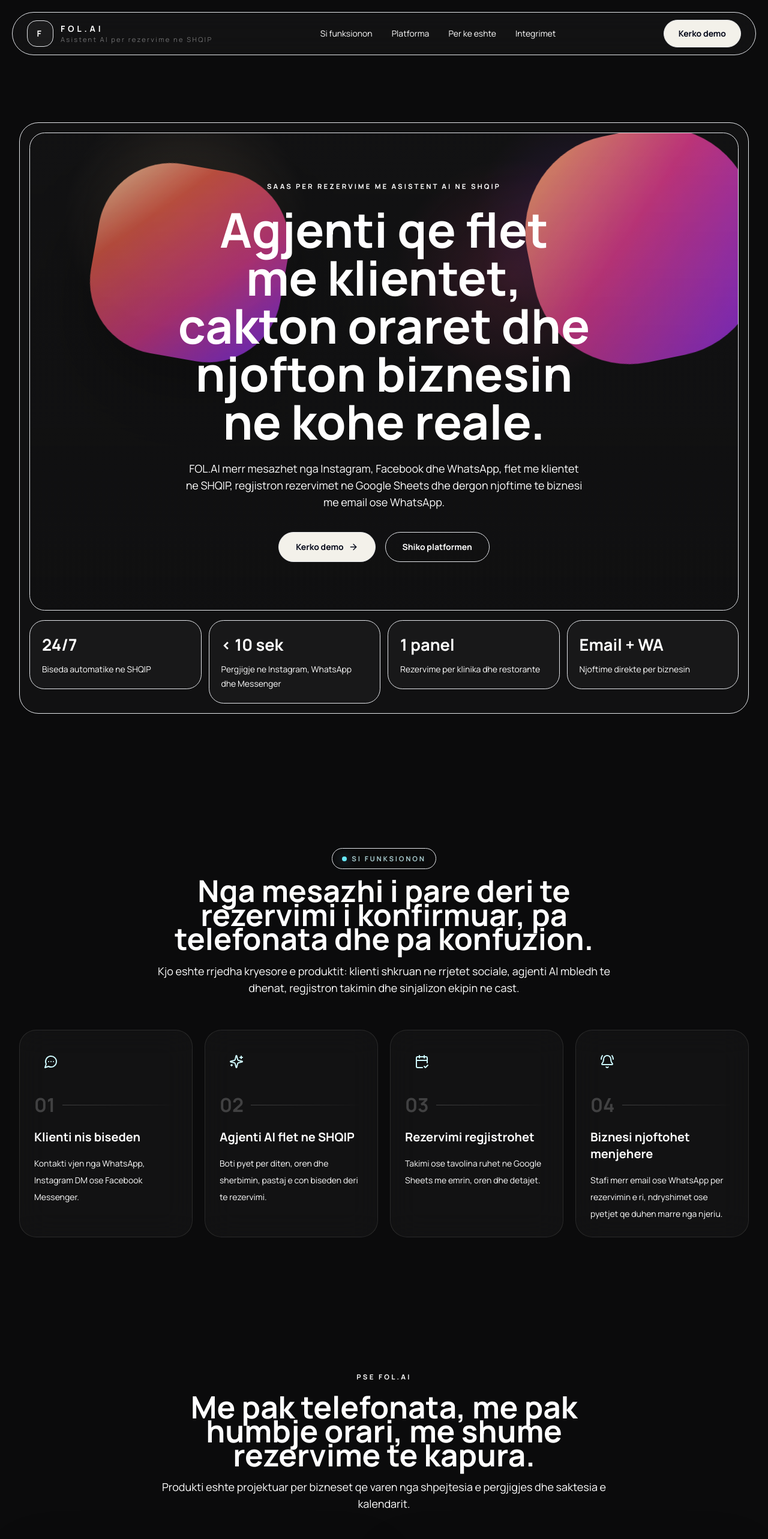
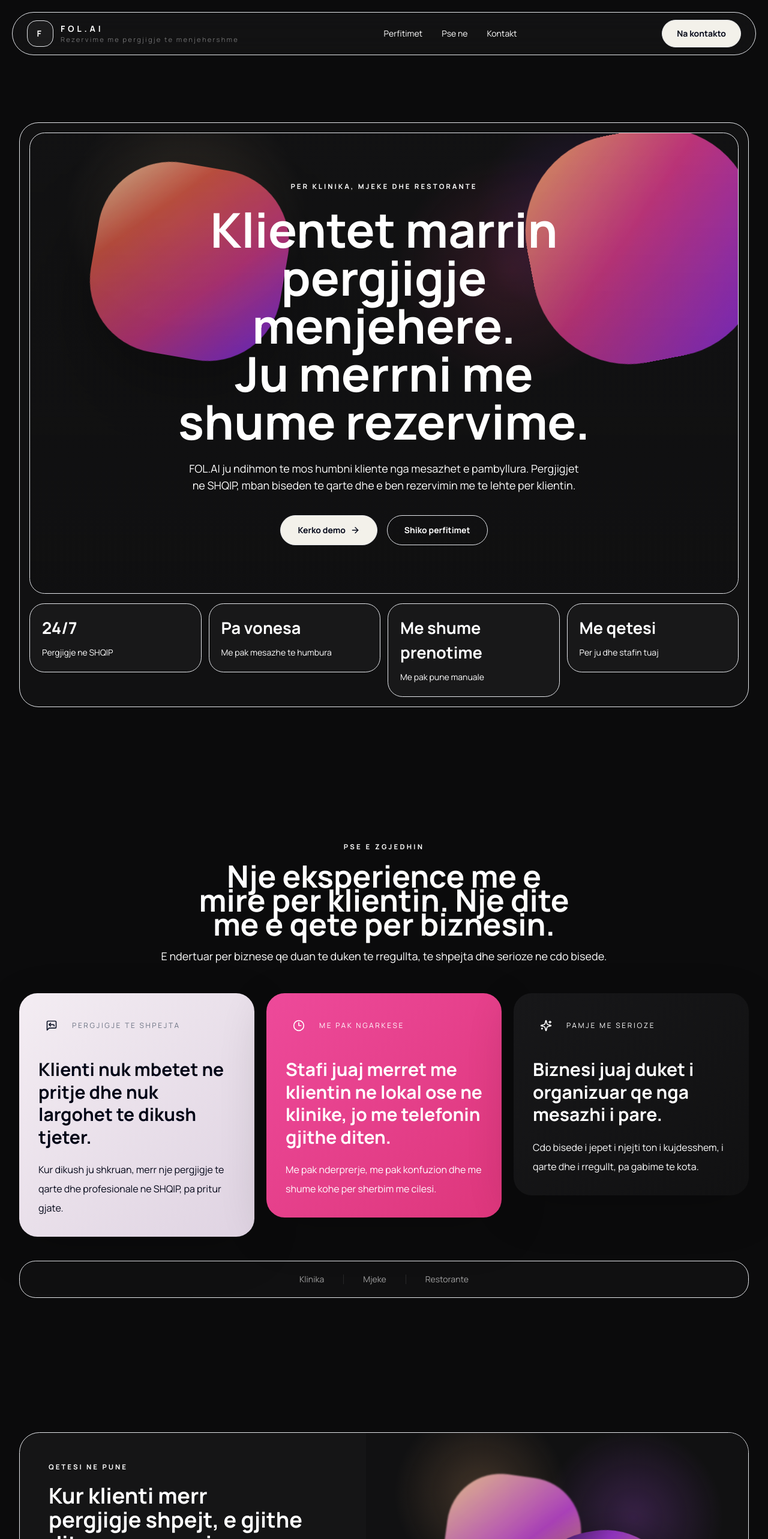
Before and after one commit to cng13m/FOLAI, a Next.js app: page / in a window 1280 px wide. Shown: the top 2566 px of the page at 60% size. Built offline with nearby package versions, Linux system fonts and the light colour scheme.

Commit message:
Refine landing page layout and messaging

```diff
--- a/components/landing/feature-panels-section.jsx
+++ b/components/landing/feature-panels-section.jsx
@@ -1,13 +1,13 @@
 "use client";
 
 import { motion } from "framer-motion";
-import { BarChart3, BellRing, ChevronRight, DatabaseZap } from "lucide-react";
+import { CheckCircle2, ChevronRight, HeartHandshake, ShieldCheck } from "lucide-react";
 import { Reveal } from "@/components/ui/reveal";
 import { SectionShell } from "@/components/ui/section-shell";
 
 const points = [
-  { icon: DatabaseZap, label: "Google Sheets si backend i pare" },
-  { icon: BellRing, label: "Njoftime me email dhe WhatsApp per stafin" }
+  { icon: CheckCircle2, label: "Pergjigje te qarta dhe te qendrueshme" },
+  { icon: ShieldCheck, label: "Me pak gabime ne komunikim" }
 ];
 
 export function FeaturePanelsSection() {
@@ -18,14 +18,13 @@ export function FeaturePanelsSection() {
           <div className="grid gap-0 lg:grid-cols-[0.95fr_1.05fr]">
             <div className="p-8 sm:p-10 lg:p-12">
               <div className="text-[0.72rem] font-semibold uppercase tracking-[0.26em] text-white/36">
-                Platforma baze
+                Qetesi ne pune
               </div>
               <h2 className="font-display mt-5 max-w-xl text-balance text-3xl font-semibold leading-tight text-white sm:text-4xl">
-                Nje MVP i forte qe nis me kanalet sociale dhe nje sistem te thjeshte rezervimesh.
+                Kur klienti merr pergjigje shpejt, e gjithe dita ecen me mire.
               </h2>
               <p className="mt-5 max-w-xl text-base leading-8 text-white/56">
-                Mund ta nisni pa software te rende: asistenti AI mbledh kerkesen, kontrollon rregullat e biznesit,
-                shkruan ne Google Sheets dhe njofton pronarin ose recepsionin.
+                Me pak nderprerje, me pak stres per stafin dhe me shume rend ne menyren si hyn rezervimi.
               </p>
 
               <div className="mt-12 flex flex-wrap gap-10">
@@ -65,16 +64,15 @@ export function FeaturePanelsSection() {
       <Reveal delay={0.1}>
         <div className="mt-10 grid gap-5 lg:grid-cols-[1.05fr_0.95fr]">
           <div className="overflow-hidden rounded-[2rem] border border-white/8 bg-[#121213] p-8 sm:p-10">
-            <div className="text-[0.72rem] font-semibold uppercase tracking-[0.26em] text-white/36">Kanale dhe role</div>
+            <div className="text-[0.72rem] font-semibold uppercase tracking-[0.26em] text-white/36">Cfare ndjen klienti</div>
             <h3 className="font-display mt-5 max-w-lg text-3xl font-semibold leading-tight text-white">
-              I njejti motor mund te sherbeje klinika mjekesore dhe restorante me rregulla te ndryshme.
+              Nje bisede e thjeshte, e shpejte dhe pa paqartesi.
             </h3>
             <p className="mt-5 max-w-xl text-base leading-8 text-white/56">
-              Per mjeket, flow-i fokusohet te konsultat, rikthimet dhe oret e mjekut. Per restorantet, fokusohet te
-              tavolinat, numri i personave dhe oraret e pikut.
+              Klienti e kupton shpejt cfare duhet te beje, ju merrni nje kerkese me te plote dhe cdo hap duket me profesional.
             </p>
             <div className="mt-10 inline-flex items-center gap-2 rounded-full border border-white/10 px-4 py-2 text-sm text-white/62">
-              Instagram, Facebook Messenger, WhatsApp
+              E qarte, e sjellshme, ne SHQIP
               <ChevronRight className="h-4 w-4" />
             </div>
           </div>
@@ -86,14 +84,14 @@ export function FeaturePanelsSection() {
               <div className="relative z-10 flex h-full min-h-[320px] items-end p-8">
                 <div className="w-full rounded-[1.7rem] border border-white/10 bg-black/25 p-6 backdrop-blur-xl">
                   <div className="flex items-center justify-between text-xs uppercase tracking-[0.24em] text-white/42">
-                    <span>Example booking log</span>
-                    <BarChart3 className="h-4 w-4 text-white/50" />
+                    <span>Ndjesia qe mbetet</span>
+                    <HeartHandshake className="h-4 w-4 text-white/50" />
                   </div>
                   <div className="mt-6 space-y-3">
                     {[
-                      "Dentist | Arber K. | E premte 10:30 | Kontroll",
-                      "Restaurant | 4 persona | Sot 20:00 | Emri: Bora",
-                      "Clinic | Rikthim | E hene 09:15 | Dr. Leka"
+                      "Pergjigje e shpejte",
+                      "Rezervim me me pak mundim",
+                      "Sherbim qe duket me serioz"
                     ].map((row) => (
                       <div key={row} className="rounded-2xl border border-white/8 bg-white/[0.04] px-4 py-3 text-sm text-white/72">
                         {row}
--- a/components/landing/final-cta-section.jsx
+++ b/components/landing/final-cta-section.jsx
@@ -9,21 +9,20 @@ export function FinalCtaSection() {
       <Reveal>
         <div className="rounded-[2rem] border border-white/8 bg-[linear-gradient(135deg,#121213_0%,#171719_100%)] px-6 py-12 sm:px-10 sm:py-14 lg:px-14">
           <div className="mx-auto max-w-3xl text-center">
-            <div className="text-[0.72rem] font-semibold uppercase tracking-[0.26em] text-white/38">Hapi i radhes</div>
+            <div className="text-[0.72rem] font-semibold uppercase tracking-[0.26em] text-white/38">Le ta provojme</div>
             <h2 className="font-display mt-5 text-balance text-3xl font-semibold leading-tight text-white sm:text-4xl lg:text-[3.15rem]">
-              Ky koncept eshte gati te kthehet ne nje MVP te vertete per mjeke dhe restorante.
+              Nese doni me pak rremuje dhe me shume rezervime, ky eshte nje hap i mire per biznesin tuaj.
             </h2>
             <p className="mx-auto mt-5 max-w-2xl text-base leading-8 text-white/56 sm:text-lg">
-              Faza e pare mund te ndertohet me integrime me inbox-et sociale, logjike rezervimi per biznesin,
-              Google Sheets si datastore dhe njoftime operative me email ose WhatsApp.
+              E pershtatshme per biznese qe duan te pergjigjen shpejt, te duken serioze dhe te mos humbin kliente nga pritja.
             </p>
             <div className="mt-9 flex flex-col items-center justify-center gap-4 sm:flex-row">
               <ButtonLink href="mailto:demo@fol.ai?subject=FOL.AI%20MVP" variant="light" className="gap-2 px-7 py-3.5">
-                Kerko demo tani
+                Kerko demo
                 <ArrowRight className="h-4 w-4" />
               </ButtonLink>
               <ButtonLink href="#krye" variant="ghost" className="px-7 py-3.5">
-                Rikthehu ne krye
+                Kthehu lart
               </ButtonLink>
             </div>
           </div>
--- a/components/landing/footer.jsx
+++ b/components/landing/footer.jsx
@@ -1,8 +1,8 @@
 const links = [
-  { href: "#si-funksionon", label: "Si funksionon" },
-  { href: "#vecori", label: "Platforma" },
-  { href: "#integrimet", label: "Integrimet" },
-  { href: "mailto:demo@fol.ai", label: "Kontakt" }
+  { href: "#zgjidhje", label: "Perfitimet" },
+  { href: "#vecori", label: "Pse ne" },
+  { href: "#fillo", label: "Demo" },
+  { href: "mailto:demo@fol.ai", label: "Email" }
 ];
 
 export function Footer() {
@@ -12,7 +12,7 @@ export function Footer() {
         <div>
           <div className="font-display text-lg font-semibold tracking-[0.28em] text-white">FOL.AI</div>
           <p className="mt-2 text-sm leading-7 text-white/42">
-            SaaS per komunikim dhe rezervime te automatizuara per klinika, mjeke dhe restorante.
+            Pergjigje me te shpejta, me pak rremuje dhe nje pervoje me e mire per klientin.
           </p>
         </div>
 
--- a/components/landing/hero-section.jsx
+++ b/components/landing/hero-section.jsx
@@ -7,10 +7,10 @@ import { Reveal } from "@/components/ui/reveal";
 import { SectionShell } from "@/components/ui/section-shell";
 
 const metrics = [
-  { value: "24/7", label: "Biseda automatike ne SHQIP" },
-  { value: "< 10 sek", label: "Pergjigje ne Instagram, WhatsApp dhe Messenger" },
-  { value: "1 panel", label: "Rezervime per klinika dhe restorante" },
-  { value: "Email + WA", label: "Njoftime direkte per biznesin" }
+  { value: "24/7", label: "Pergjigje ne SHQIP" },
+  { value: "Pa vonesa", label: "Me pak mesazhe te humbura" },
+  { value: "Me shume prenotime", label: "Me pak pune manuale" },
+  { value: "Me qetesi", label: "Per ju dhe stafin tuaj" }
 ];
 
 export function HeroSection() {
@@ -34,15 +34,14 @@ export function HeroSection() {
 
             <div className="relative mx-auto max-w-3xl text-center">
               <div className="text-[0.72rem] font-semibold uppercase tracking-[0.26em] text-white/52">
-                SaaS per rezervime me asistent AI ne SHQIP
+                Per klinika, mjeke dhe restorante
               </div>
               <h1 className="font-display mx-auto mt-6 max-w-4xl text-balance text-4xl font-semibold leading-[1.02] text-white sm:text-6xl lg:text-[5rem]">
-                Agjenti qe flet me klientet, cakton oraret dhe njofton biznesin ne kohe reale.
+                Klientet marrin pergjigje menjehere. Ju merrni me shume rezervime.
               </h1>
               <p className="mx-auto mt-6 max-w-2xl text-base leading-8 text-white/68 sm:text-lg">
-                FOL.AI merr mesazhet nga Instagram, Facebook dhe WhatsApp, flet me klientet ne SHQIP,
-                regjistron rezervimet ne Google Sheets dhe dergon njoftime te biznesi me email ose
-                WhatsApp.
+                FOL.AI ju ndihmon te mos humbni kliente nga mesazhet e pambyllura. Pergjigjet ne SHQIP,
+                mban biseden te qarte dhe e ben rezervimin me te lehte per klientin.
               </p>
 
               <div className="mt-9 flex flex-col items-center justify-center gap-4 sm:flex-row">
@@ -50,8 +49,8 @@ export function HeroSection() {
                   Kerko demo
                   <ArrowRight className="h-4 w-4" />
                 </ButtonLink>
-                <ButtonLink href="#vecori" variant="ghost" className="px-7 py-3.5">
-                  Shiko platformen
+                <ButtonLink href="#zgjidhje" variant="ghost" className="px-7 py-3.5">
+                  Shiko perfitimet
                 </ButtonLink>
               </div>
             </div>
--- a/components/landing/landing-page.jsx
+++ b/components/landing/landing-page.jsx
@@ -1,11 +1,8 @@
 import { AnimatedBackground } from "@/components/landing/animated-background";
-import { BrandsSection } from "@/components/landing/brands-section";
 import { FeaturePanelsSection } from "@/components/landing/feature-panels-section";
 import { FinalCtaSection } from "@/components/landing/final-cta-section";
 import { Footer } from "@/components/landing/footer";
 import { HeroSection } from "@/components/landing/hero-section";
-import { HowItWorksSection } from "@/components/landing/how-it-works-section";
-import { IndustriesSection } from "@/components/landing/industries-section";
 import { Navbar } from "@/components/landing/navbar";
 import { ReasonsSection } from "@/components/landing/reasons-section";
 
@@ -18,11 +15,8 @@ export function LandingPage() {
         <div className="mx-auto min-h-screen max-w-none overflow-hidden rounded-none border-0 bg-[#0b0b0c] shadow-none">
           <Navbar />
           <HeroSection />
-          <HowItWorksSection />
           <ReasonsSection />
           <FeaturePanelsSection />
-          <IndustriesSection />
-          <BrandsSection />
           <FinalCtaSection />
           <Footer />
         </div>
--- a/components/landing/navbar.jsx
+++ b/components/landing/navbar.jsx
@@ -4,10 +4,9 @@ import { motion } from "framer-motion";
 import { ButtonLink } from "@/components/ui/button-link";
 
 const links = [
-  { href: "#si-funksionon", label: "Si funksionon" },
-  { href: "#vecori", label: "Platforma" },
-  { href: "#zgjidhje", label: "Per ke eshte" },
-  { href: "#integrimet", label: "Integrimet" }
+  { href: "#zgjidhje", label: "Perfitimet" },
+  { href: "#vecori", label: "Pse ne" },
+  { href: "#fillo", label: "Kontakt" }
 ];
 
 export function Navbar() {
@@ -25,7 +24,7 @@ export function Navbar() {
           </div>
           <div>
             <div className="font-display text-sm font-semibold tracking-[0.34em] text-white">FOL.AI</div>
-            <div className="text-[0.7rem] tracking-[0.2em] text-white/40">Asistent AI per rezervime ne SHQIP</div>
+            <div className="text-[0.7rem] tracking-[0.2em] text-white/40">Rezervime me pergjigje te menjehershme</div>
           </div>
         </a>
 
@@ -38,7 +37,7 @@ export function Navbar() {
         </nav>
 
         <ButtonLink href="#fillo" variant="light" className="hidden sm:inline-flex px-6">
-          Kerko demo
+          Na kontakto
         </ButtonLink>
       </div>
     </motion.header>
--- a/components/landing/reasons-section.jsx
+++ b/components/landing/reasons-section.jsx
@@ -1,32 +1,37 @@
-import { ArrowRight, BriefcaseBusiness, CalendarRange, MessageSquareReply } from "lucide-react";
-import { ButtonLink } from "@/components/ui/button-link";
+import { Clock3, MessageSquareReply, Sparkles } from "lucide-react";
 import { Reveal } from "@/components/ui/reveal";
 import { SectionShell } from "@/components/ui/section-shell";
 
 const cards = [
   {
-    eyebrow: "Asistent AI per bisedat e para",
-    title: "Klienti nuk pret per pergjigje dhe biznesi nuk humbet lead-et e nxehta.",
+    eyebrow: "Pergjigje te shpejta",
+    title: "Klienti nuk mbetet ne pritje dhe nuk largohet te dikush tjeter.",
     description:
-      "FOL.AI kupton pyetjet me te zakonshme, flet natyrshem ne SHQIP dhe i con klientet drejt rezervimit te sakte.",
-    button: "Shiko flow-in",
+      "Kur dikush ju shkruan, merr nje pergjigje te qarte dhe profesionale ne SHQIP, pa pritur gjate.",
     tone:
       "bg-[linear-gradient(135deg,rgba(248,241,247,0.98),rgba(241,228,244,0.92))] text-slate-950",
     icon: MessageSquareReply,
-    accent: "dark",
-    href: "#si-funksionon"
+    accent: "dark"
   },
   {
-    eyebrow: "Rezervime qe futen direkt ne sistemin e punes",
-    title: "Orari, tavolina ose takimi kalojne ne nje rrjedhe te vetme operative.",
+    eyebrow: "Me pak ngarkese",
+    title: "Stafi juaj merret me klientin ne lokal ose ne klinike, jo me telefonin gjithe diten.",
     description:
-      "Perfekt per mjeke, klinika, dentiste dhe restorante qe duan me pak pune manuale dhe me shume kontroll.",
-    button: "Shiko platformen",
+      "Me pak nderprerje, me pak konfuzion dhe me shume kohe per sherbim me cilesi.",
     tone:
       "bg-[linear-gradient(135deg,rgba(242,75,157,0.98),rgba(230,56,128,0.96))] text-white",
-    icon: CalendarRange,
-    accent: "light",
-    href: "#vecori"
+    icon: Clock3,
+    accent: "light"
+  },
+  {
+    eyebrow: "Pamje me serioze",
+    title: "Biznesi juaj duket i organizuar qe nga mesazhi i pare.",
+    description:
+      "Cdo bisede i jepet i njejti ton i kujdesshem, i qarte dhe i rregullt, pa gabime te kota.",
+    tone:
+      "bg-[linear-gradient(135deg,#171719_0%,#111112_100%)] text-white",
+    icon: Sparkles,
+    accent: "light"
   }
 ];
 
@@ -35,20 +40,19 @@ export function ReasonsSection() {
     <SectionShell id="zgjidhje" className="pt-10 sm:pt-12">
       <Reveal>
         <div className="mx-auto max-w-3xl text-center">
-          <div className="text-[0.72rem] font-semibold uppercase tracking-[0.28em] text-white/42">Pse FOL.AI</div>
+          <div className="text-[0.72rem] font-semibold uppercase tracking-[0.28em] text-white/42">Pse e zgjedhin</div>
           <h2 className="font-display mt-5 text-balance text-3xl font-semibold text-white sm:text-4xl lg:text-[3.2rem]">
-            Me pak telefonata, me pak humbje orari, me shume rezervime te kapura.
+            Nje eksperience me e mire per klientin. Nje dite me e qete per biznesin.
           </h2>
           <p className="mt-5 text-base leading-8 text-white/56 sm:text-lg">
-            Produkti eshte projektuar per bizneset qe varen nga shpejtesia e pergjigjes dhe saktesia e kalendarit.
+            E ndertuar per biznese qe duan te duken te rregullta, te shpejta dhe serioze ne cdo bisede.
           </p>
         </div>
       </Reveal>
 
-      <div className="mt-12 grid gap-5 xl:grid-cols-2">
+      <div className="mt-12 grid gap-5 xl:grid-cols-3">
         {cards.map((card, index) => {
           const Icon = card.icon;
-          const buttonVariant = card.accent === "dark" ? "dark" : "light";
 
           return (
             <Reveal key={card.title} delay={index * 0.08}>
@@ -78,13 +82,6 @@ export function ReasonsSection() {
                 >
                   {card.description}
                 </p>
-
-                <div className="mt-10">
-                  <ButtonLink href={card.href} variant={buttonVariant} className="gap-2 px-6 py-3.5">
-                    {card.button}
-                    <ArrowRight className="h-4 w-4" />
-                  </ButtonLink>
-                </div>
               </div>
             </Reveal>
           );
@@ -93,14 +90,11 @@ export function ReasonsSection() {
 
       <Reveal delay={0.16}>
         <div className="mt-10 flex flex-wrap items-center justify-center gap-8 rounded-[1.7rem] border border-white/8 bg-white/[0.02] px-6 py-5">
-          <div className="flex items-center gap-3 text-sm text-white/60">
-            <BriefcaseBusiness className="h-4 w-4" />
-            Mjeke, klinika, restorante
-          </div>
+          <div className="text-sm text-white/60">Klinika</div>
           <div className="h-4 w-px bg-white/10" />
-          <div className="text-sm text-white/60">Rezervime te automatizuara</div>
+          <div className="text-sm text-white/60">Mjeke</div>
           <div className="h-4 w-px bg-white/10" />
-          <div className="text-sm text-white/60">Pergjigje ne SHQIP</div>
+          <div className="text-sm text-white/60">Restorante</div>
         </div>
       </Reveal>
     </SectionShell>
```
